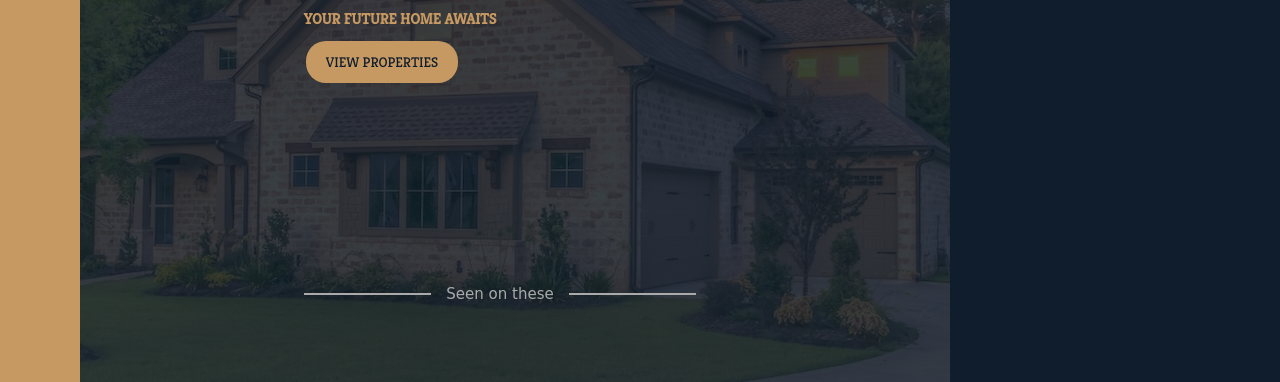
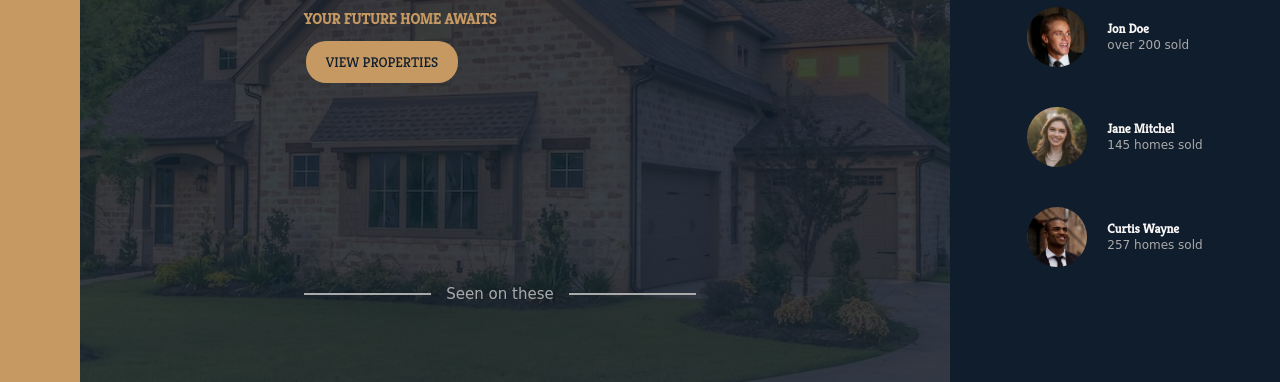
Before and after one commit to h3c70rdelAn9el/realgridity, a website: page index.html in a window 1280 px wide. Shown: the part 205-587 px from the top of the page. Drawn offline with Linux system fonts and the light colour scheme; a web font is replaced by a local one.

Commit message:
Add and style the realtors section

```diff
--- a/index.html
+++ b/index.html
@@ -38,7 +38,26 @@
 
       <!-- realtors -->
       <div class="realtors">
-        realtors
+        <h3 class="heading-3">Featured Realtors</h3>
+        <div class="realtors__list">
+          <img src="img/realtor-1.jpeg" alt="Jon Doe" class="realtors__img">
+          <div class="realtors__details">
+            <h4 class="heading-4 heading-4--light">Jon Doe</h4>
+            <p class="realtors__sold">over 200 sold</p>
+          </div>
+
+          <img src="img/realtor-2.jpeg" alt="Jane Mitchel" class="realtors__img">
+          <div class="realtors__details">
+            <h4 class="heading-4 heading-4--light">Jane Mitchel</h4>
+            <p class="realtors__sold">145 homes sold</p>
+          </div>
+
+          <img src="img/realtor-3.jpeg" alt="Curtis Wayne" class="realtors__img">
+          <div class="realtors__details">
+            <h4 class="heading-4 heading-4--light">Curtis Wayne</h4>
+            <p class="realtors__sold">257 homes sold</p>
+          </div>
+        </div>
       </div>
 
       <!-- features -->
--- a/package.json
+++ b/package.json
@@ -5,7 +5,7 @@
   "main": "index.js",
   "scripts": {
     "watch:sass": "node-sass sass/main.scss css/style.css -w",
-    "devserver": "live-server --browser=firefox",
+    "devserver": "live-server",
     "start": "npm-run-all --parallel devserver watch:sass",
     "compile:sass": "node-sass sass/main.scss css/style.comp.css",
     "prefix:css": "postcss --use autoprefixer -b 'last 10 versions' css/style.comp.css -o css/style.prefix.css",
--- a/sass/_realtors.scss
+++ b/sass/_realtors.scss
@@ -1,4 +1,33 @@
 .realtors {
   background-color: $color-secondary;
   grid-column: col-start 7 / full-end;
+  padding: 2rem;
+
+  display: grid;
+  align-content: center;
+  justify-content: center;
+  justify-items: center;
+  grid-row-gap: 2rem;
+
+  &__list {
+    display: grid;
+    grid-template-columns: min-content max-content;
+    grid-column-gap: 2rem;
+    grid-row-gap: 5vh;
+    align-items: center;
+  }
+
+  &__img {
+    width: 6rem;
+    border-radius: 50%;
+    display: block;
+  }
+
+  &__sold {
+    font-size: 1.2rem;
+    color: $color-grey-light-2;
+    margin-top: -.3rem;
+  }
+
+
 }
--- a/sass/_typography.scss
+++ b/sass/_typography.scss
@@ -35,7 +35,7 @@
 
 .heading-4 {
   @extend %heading;
-  font-size: 1.8rem;
+  font-size: 1.3rem;
   @include shade;
 }
 
```
Also changed, not shown: css/style.css.
